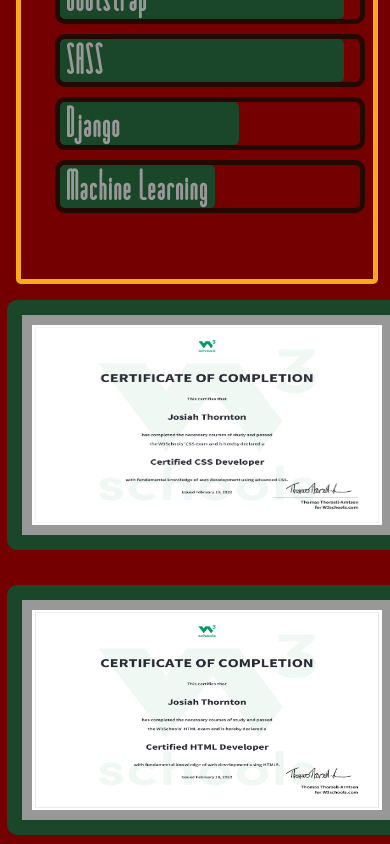
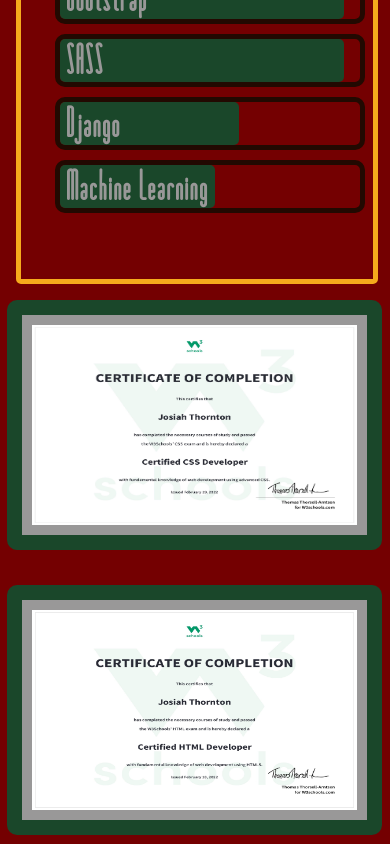
Before and after one commit to JJ-Thornton/React-Portfolio, a React (Create React App) app: page / in a window 390 px wide. Shown: the part 3262-4106 px from the top of the page. Built offline with nearby package versions, Linux system fonts and the light colour scheme.

Commit message:
Update Mobile.css

```diff
--- a/src/components/Mobile.css
+++ b/src/components/Mobile.css
@@ -87,7 +87,7 @@
   /* Credentials.js */
   .cred-size {
     height: 200px;
-    width: 350px;
+    width: 325px;
   }
 
   .cred-grid {
```
